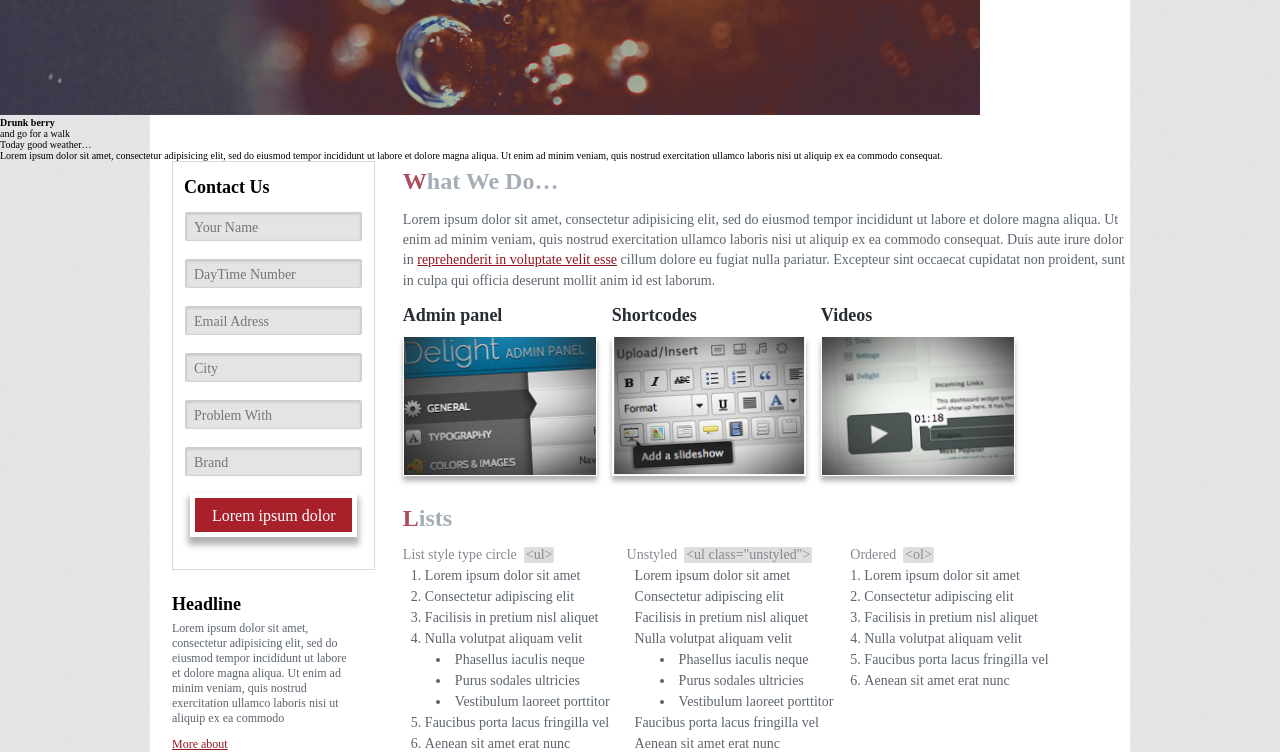
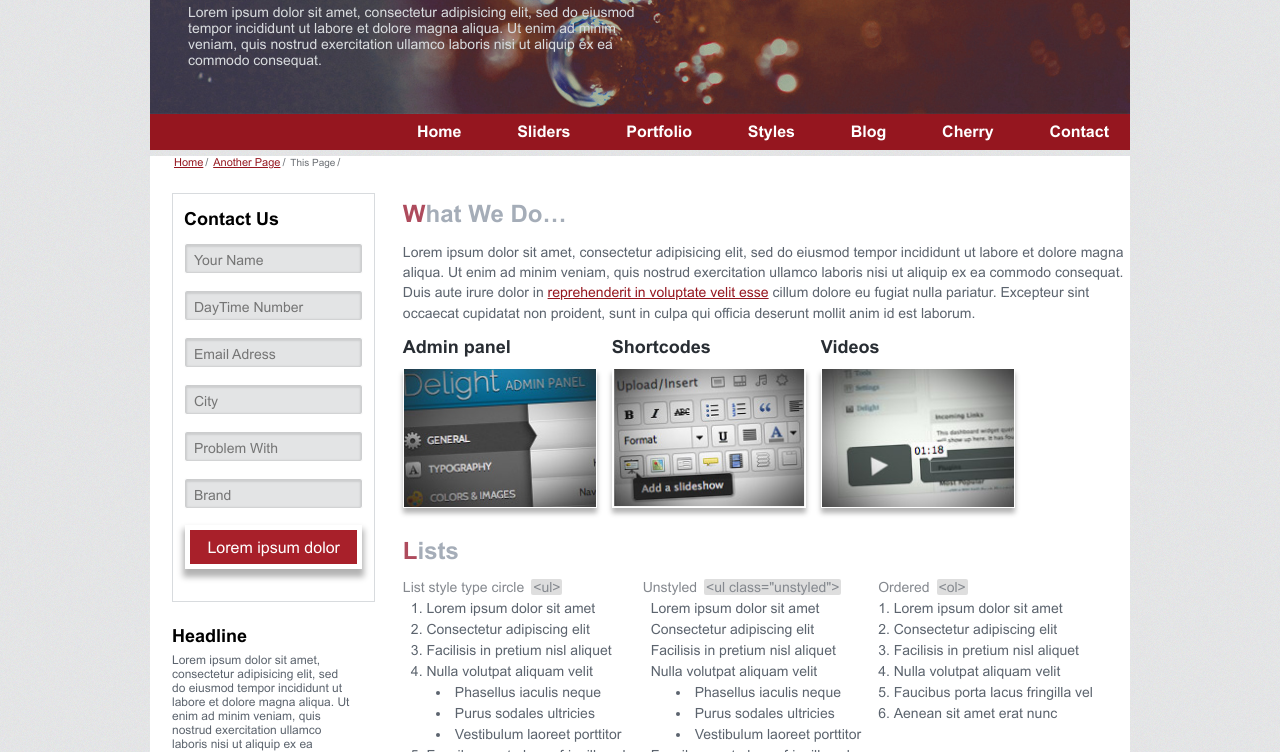
Before and after one commit to photocat/Cherry, a plain HTML site: page index.html in a window 1280 px wide. Shown: the part 201-953 px from the top of the page. Drawn offline with nearby package versions, Linux system fonts and the light colour scheme; the site is published under a folder, as on GitHub Pages, so addresses that start at the root find nothing.

Commit message:
Fix import in css

```diff
--- a/css/main.css
+++ b/css/main.css
@@ -1,7 +1,7 @@
-@import url("/css/fonts.css");
-@import url("/css/font-awesome.css");
-@import url("/css/responsiveslides.css");
-@import url("/css/themes.css");
+@import url("./fonts.css");
+@import url("./font-awesome.css");
+@import url("./responsiveslides.css");
+@import url("./themes.css");
 
 * {
     margin: 0;
```
Also changed, not shown: css/themes.gif (deleted).
